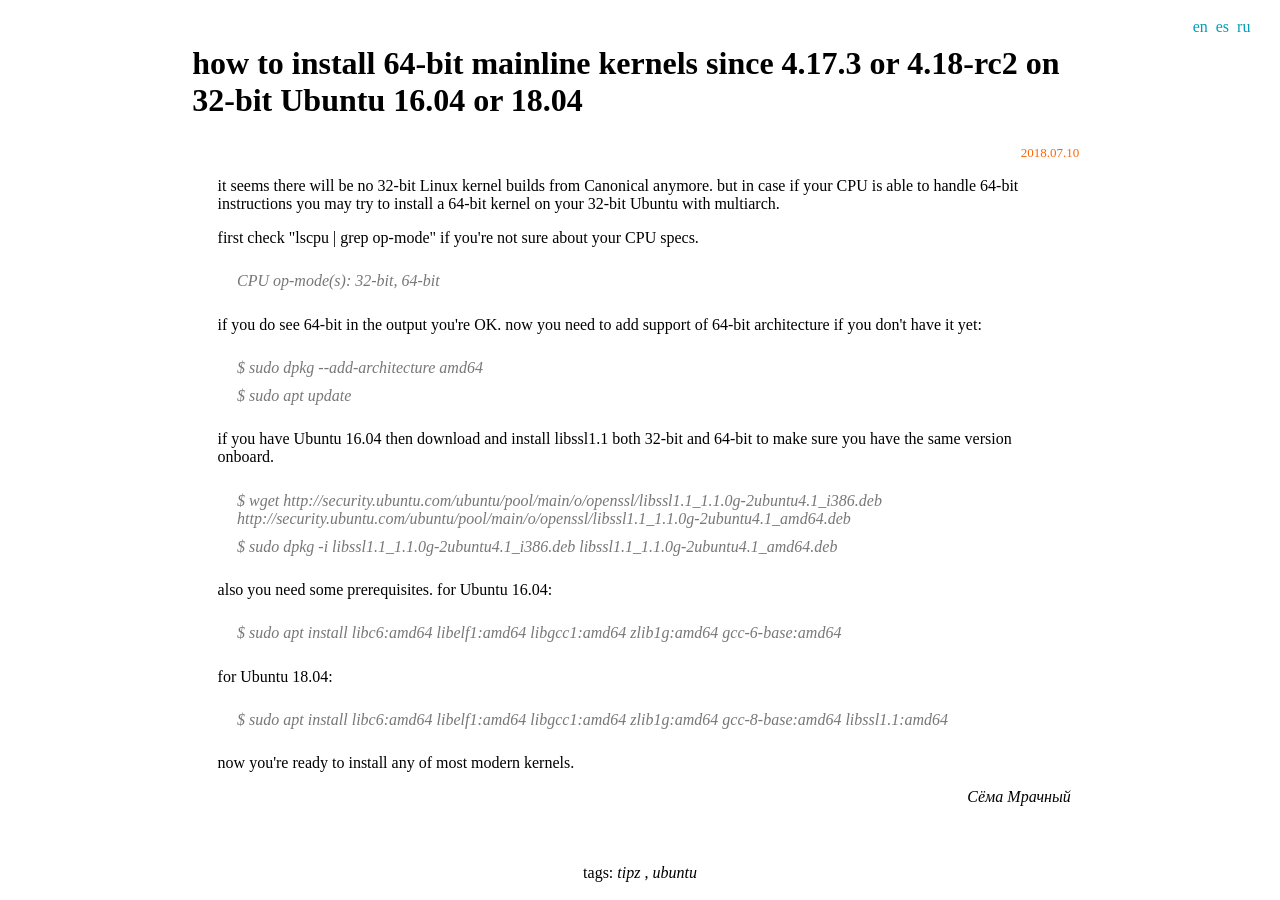
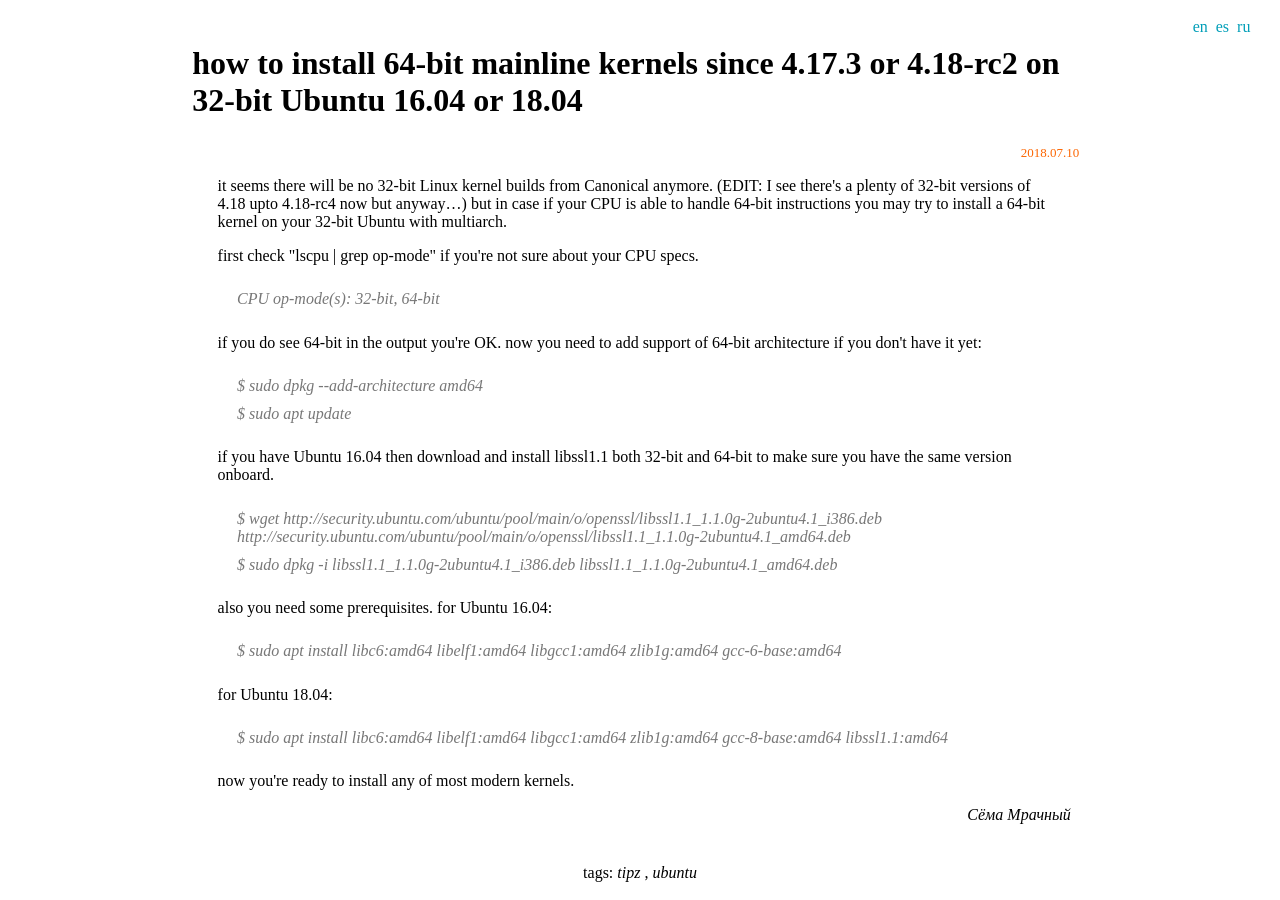
Before and after one commit to slr/slr.github.io, a Jekyll site: the page built from _posts/2018-07-10-install-ubuntu-64-bit-mainline-kernel-on-32-bit-system.html, in a window 1280 px wide. Built offline with Jekyll 4.4.1, drawn with Linux system fonts in a browser that asks for light colours.

Commit message:
edit content of 2018-07-10 post

```diff
--- a/_posts/2018-07-10-install-ubuntu-64-bit-mainline-kernel-on-32-bit-system.html
+++ b/_posts/2018-07-10-install-ubuntu-64-bit-mainline-kernel-on-32-bit-system.html
@@ -6,6 +6,7 @@
 <div lang="en">
 <p>
 it seems there will be no 32-bit Linux kernel builds from Canonical anymore.
+(EDIT: I see there's a plenty of 32-bit versions of 4.18 upto 4.18-rc4 now but anyway…)
 but in case if your CPU is able to handle 64-bit instructions
 you may try to install a 64-bit kernel on your 32-bit Ubuntu with multiarch.
 </p>
@@ -13,6 +14,7 @@
 <div lang="ru">
 <p>
 похоже, что больше не будет 32-битных сборок ядер Linux от Canonical.
+(ПОПРАВКА: я вижу, есть множество 32-битных версий 4.18 вплоть до 4.18-rc4 теперь — но как бы то ни было…)
 но в случае, если твой CPU способен обрабатывать 64-битные инструкции
 ты можешь установить 64-битное ядро на свою 32-битную Ubuntu с multiarch.
 </p>
```
